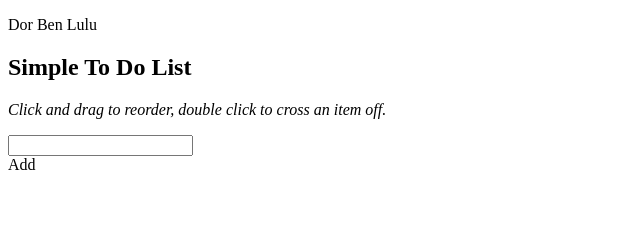
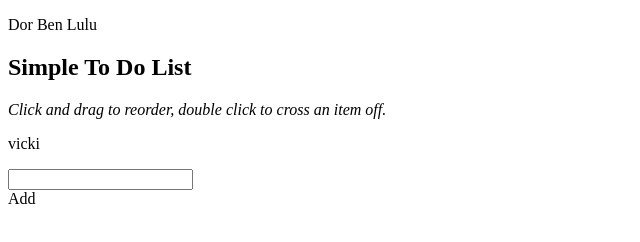
Before and after one commit to vickiMen/git-stash-excercise, a plain HTML site: page index.html in a window 1280 px wide. Shown: the whole page, without its empty margins (0-640 px from the left). Drawn offline with nearby package versions, Linux system fonts and the light colour scheme.

Commit message:
add vicki

```diff
--- a/index.html
+++ b/index.html
@@ -14,6 +14,7 @@
     <div class="container">
         <h2>Simple To Do List</h2>
         <p><em>Click and drag to reorder, double click to cross an item off.</em></p>
+        <p>vicki</p>
         <form name="toDoList">
             <input type="text" name="ListItem" />
         </form>
```
